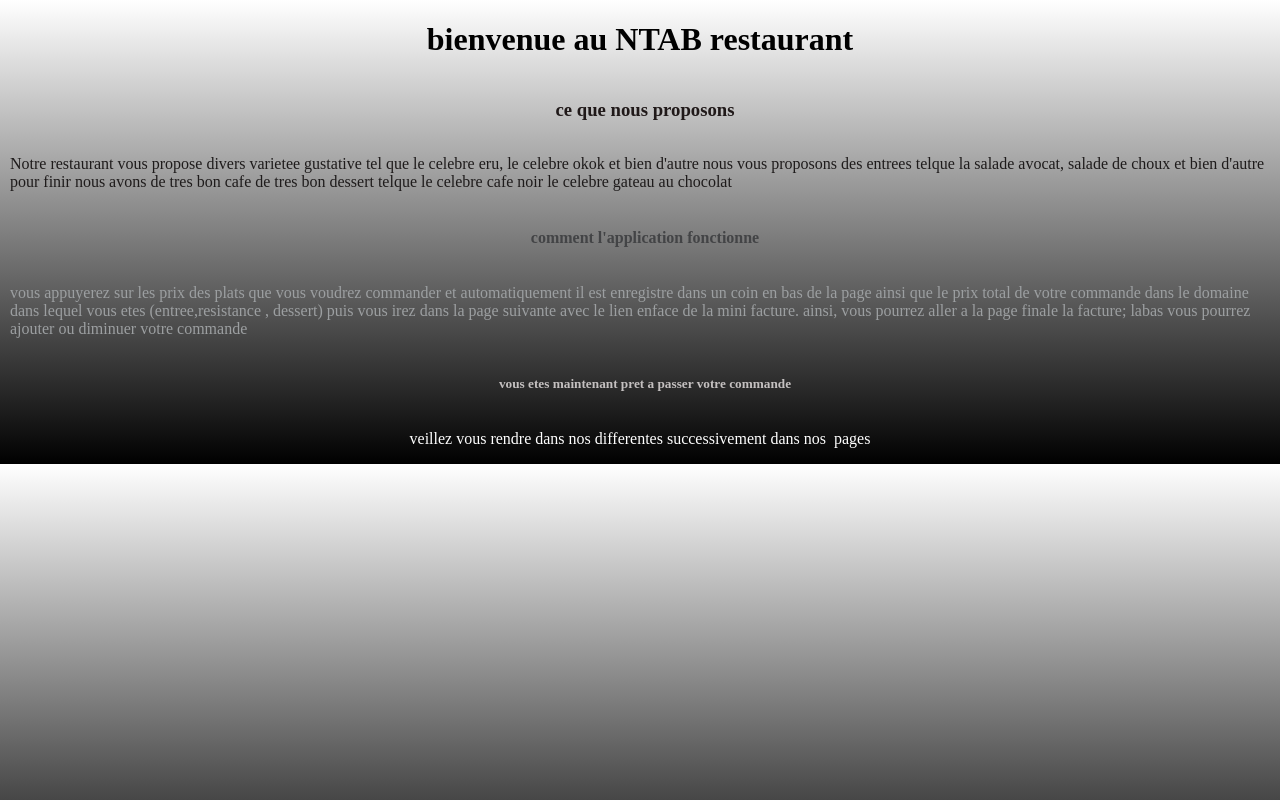
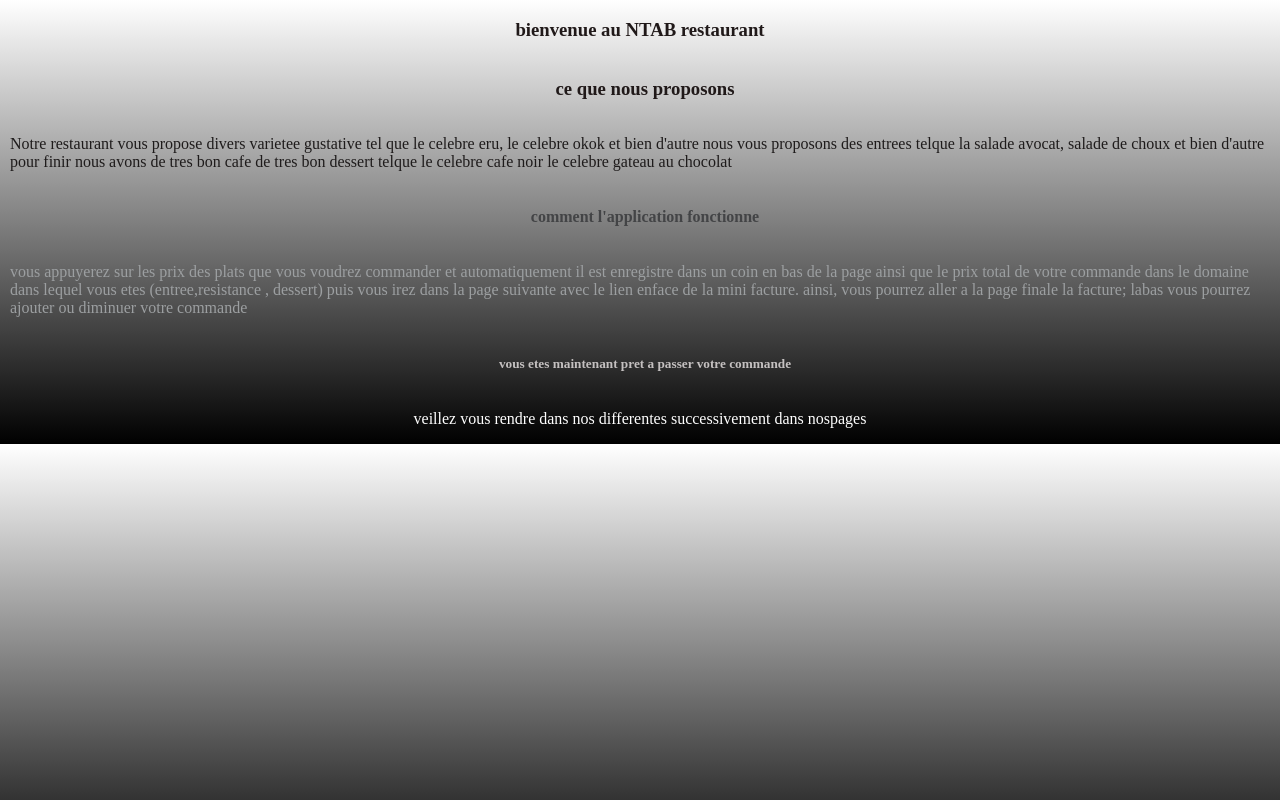
Before and after one commit to Ing-Andy/ing-andy.github.io, a plain HTML site: page index.html in a window 1280 px wide. Drawn offline with Linux system fonts and the light colour scheme.

Commit message:
dfskfnsdklfjdfsd

```diff
--- a/dessert/dessert.css
+++ b/dessert/dessert.css
@@ -71,6 +71,7 @@ a{
     }
     .section3 p{
         width: 100%;
+
         display: flex;
         flex-direction: column;
         align-items: center;
--- a/index.css
+++ b/index.css
@@ -37,6 +37,9 @@ p{
     color: white;
 }
 h3{
+    display: flex;
+    flex-direction: row;
+    justify-content: center;
     color: rgb(32, 25, 25);
 }
 div p{
--- a/index.html
+++ b/index.html
@@ -7,7 +7,7 @@
     <link rel="stylesheet" href="index.css">
 </head>
 <body>
-    <h1>bienvenue au NTAB restaurant</h1>
+    <h3>bienvenue au NTAB restaurant</h3>
     <div>
         <h3>ce que nous proposons</h3>
 
@@ -29,6 +29,6 @@
         <h5>vous etes maintenant pret a passer votre commande</h5>
     </div>
 
-    <p>veillez vous rendre dans nos differentes successivement dans nos &nbsp; <a href="./entrer/entrer.html">pages</a></p>
+    <p>veillez vous rendre dans nos differentes successivement dans nos <a href="./entrer/entrer.html">pages</a></p>
 </body>
 </html>
```
Also changed, not shown: dessert/dessert.html (+1 -1 lines).
